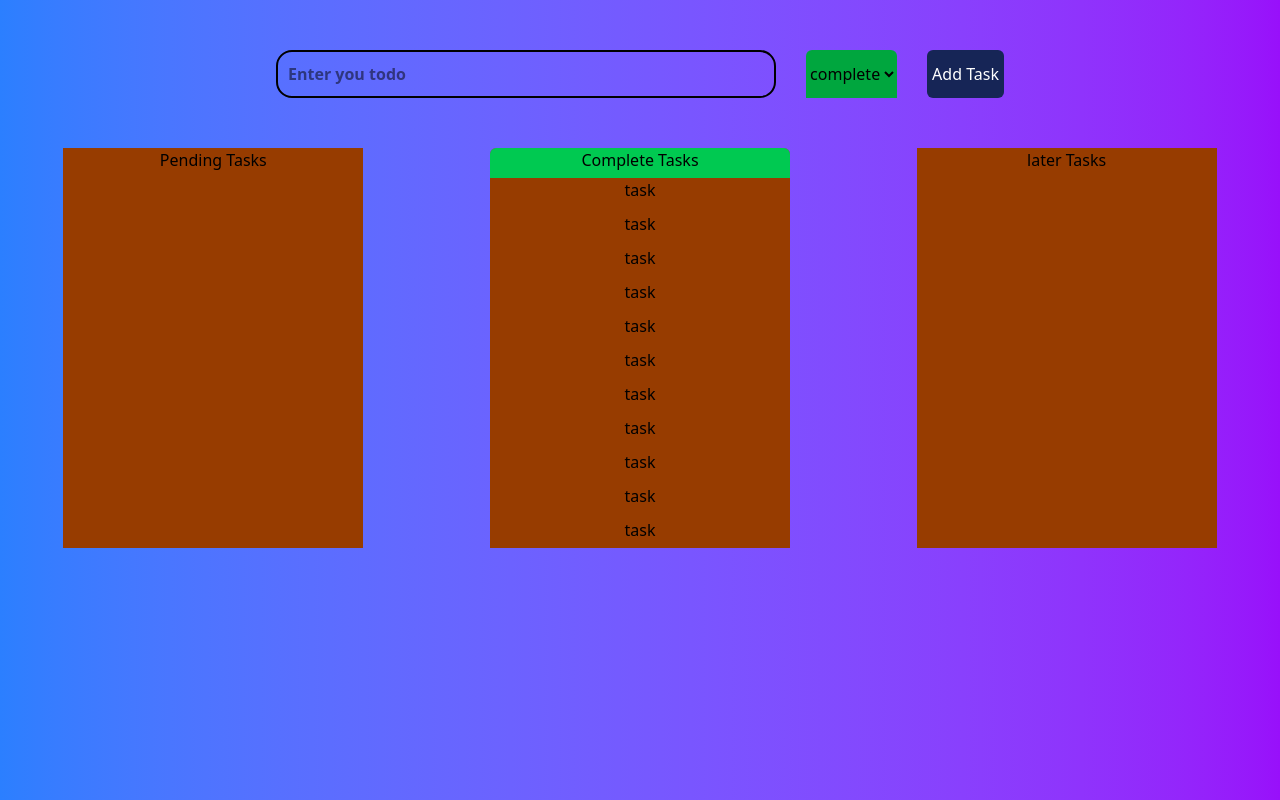
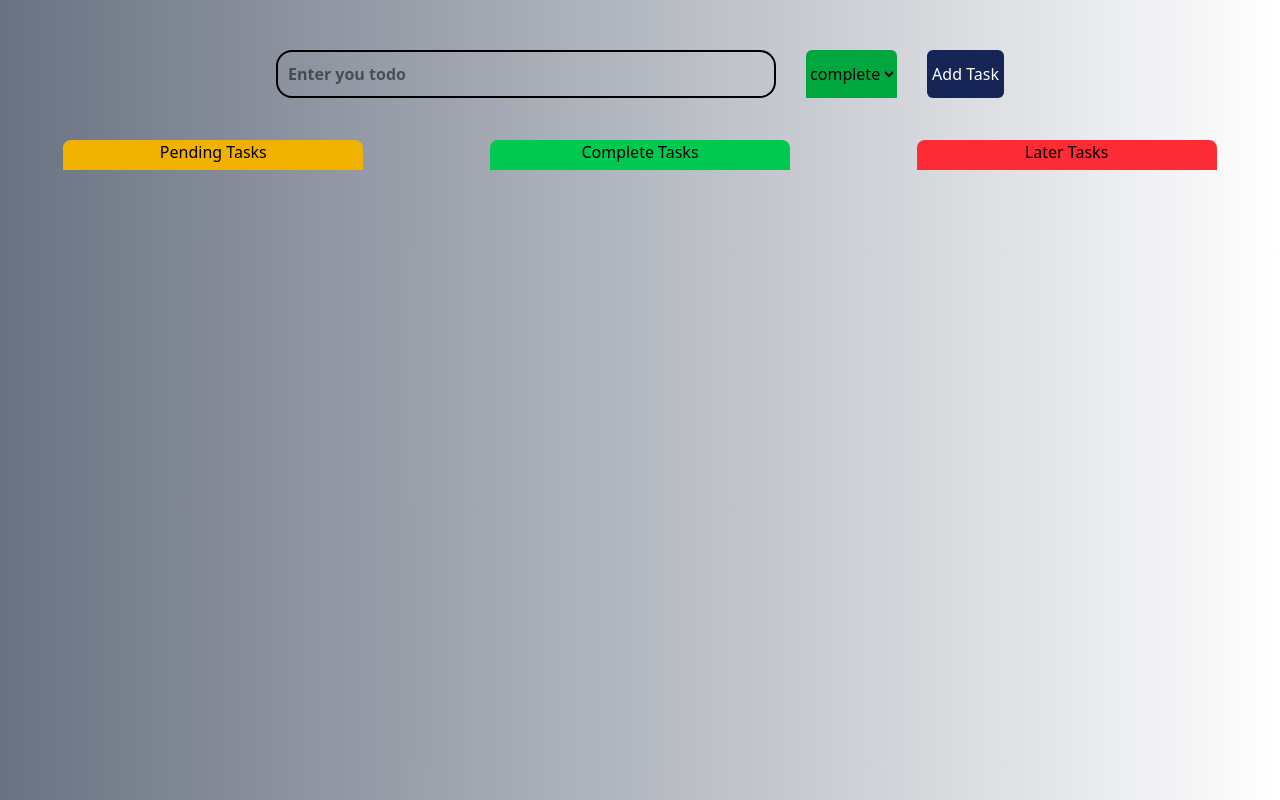
Before and after one commit to alihassan2345/todo_intern_practice, a Next.js app: page / in a window 1280 px wide. Built offline with nearby package versions, Linux system fonts and the light colour scheme.

Commit message:
todo application

```diff
--- a/src/app/page.tsx
+++ b/src/app/page.tsx
@@ -4,23 +4,7 @@ import React, { useState } from 'react'
 
 const page = () => {
   const [task, setTask] = useState<string>('')
-  const [data, setData] = useState<{ task: string; status: string }[]>([
-    { task: "task", status: "complete" },
-    { task: "task", status: "complete" },
-    { task: "task", status: "complete" },
-    { task: "task", status: "complete" },
-    { task: "task", status: "complete" },
-    { task: "task", status: "complete" },
-    { task: "task", status: "complete" },{ task: "task", status: "complete" },
-    { task: "task", status: "complete" },
-    { task: "task", status: "complete" },{ task: "task", status: "complete" },
-    { task: "task", status: "complete" },
-    { task: "task", status: "complete" },{ task: "task", status: "complete" },
-    { task: "task", status: "complete" },
-    { task: "task", status: "complete" },
-    { task: "task", status: "complete" }
-
-  ])
+  const [data, setData] = useState<{ task: string; status: string }[]>([])
   const [status, setStatus] = useState<string>('complete')
   const [color, setColor] = useState<string>('bg-green-600')
 
@@ -63,7 +47,7 @@ const page = () => {
 
 
   return (
-    <div className='bg-gradient-to-r from-blue-500 to-purple-600 h-screen'>
+    <div className='bg-gradient-to-r from-gray-500 to--500 h-screen'>
 
       <div className='flex justify-center pt-[50px] gap-[30px]'>
 
@@ -71,7 +55,7 @@ const page = () => {
 
 
 
-        <select name="options" onClick={color2} className={`${color} rounded-t-md ` } id="options" value={status} onChange={(e) => setStatus(e.target.value)}>
+        <select name="options" onClick={color2} className={`${color} rounded-t-md `} id="options" value={status} onChange={(e) => setStatus(e.target.value)}>
           <option className='bg-green-600 ' value="complete">complete</option>
           <option className='bg-yellow-600 ' value="pending">pending</option>
           <option className='bg-red-600 rounded-b-md' value="later">later</option>
@@ -82,48 +66,49 @@ const page = () => {
 
 
 
-      <div className='flex justify-around mt-[50px] '>
+      <div className='flex justify-around mt-[90px] '>
 
 
-        <div className='bg-amber-800 w-[300px] text-center h-[400px]'>
-          <h1>
+        <div className=' w-[300px] text-center h-[400px] overflow-scroll [&::-webkit-scrollbar]:hidden  overflow-x-hidden rounded-t-lg '>
+          <h1 className='bg-yellow-500 w-[300px] h-[30px] rounded-t-lg fixed top-35 '>
             Pending Tasks
           </h1>
-          <div>
+          <div className='flex flex-col gap-[10px] '>
             {pendingTasks().map((item, index) => (
-            <div key={index}>
-              <h3>{item.task}</h3>
+              <div className='' key={index}>
+                <h3 className='bg-yellow-700 rounded-r-2xl'>{item.task} </h3>
               </div>
-
             ))}
           </div>
         </div>
 
 
 
-        <div className='bg-amber-800 w-[300px] text-center h-[400px] overflow-scroll  overflow-x-hidden rounded-t-md '>
-          <h1 className='bg-green-500 h-[30px] rounded-t-md'>
+        <div className=' w-[300px] text-center h-[400px] overflow-scroll [&::-webkit-scrollbar]:hidden  overflow-x-hidden rounded-t-lg '>
+          <h1 className='bg-green-500 w-[300px] h-[30px] rounded-t-lg fixed top-35'>
             Complete Tasks
           </h1>
           <div className='flex flex-col gap-[10px] '>
             {completeTasks().map((item, index) => (
               <div className='' key={index}>
-              <h3>{item.task} </h3>
+                <h3 className='bg-green-700 rounded-r-2xl'>{item.task} </h3>
               </div>
             ))}
           </div>
         </div>
 
 
-        <div className='bg-amber-800 w-[300px] text-center h-[400px]'>
-          <h1>
-            later Tasks
+        <div className=' w-[300px] text-center h-[400px] overflow-scroll [&::-webkit-scrollbar]:hidden  overflow-x-hidden rounded-t-lg '>
+          <h1 className='bg-red-500 w-[300px] h-[30px] rounded-t-lg fixed top-35 '>
+            Later Tasks
           </h1>
+          <div className='flex flex-col gap-[10px] '>
             {LaterTasks().map((item, index) => (
-            <div key={index}>
-              <h3>{item.task}</h3>
+              <div className='' key={index}>
+                <h3 className='bg-red-700 rounded-r-2xl'>{item.task} </h3>
               </div>
             ))}
+          </div>
         </div>
       </div>
 
```
Lines whose indentation alone changed are shown as unchanged.
